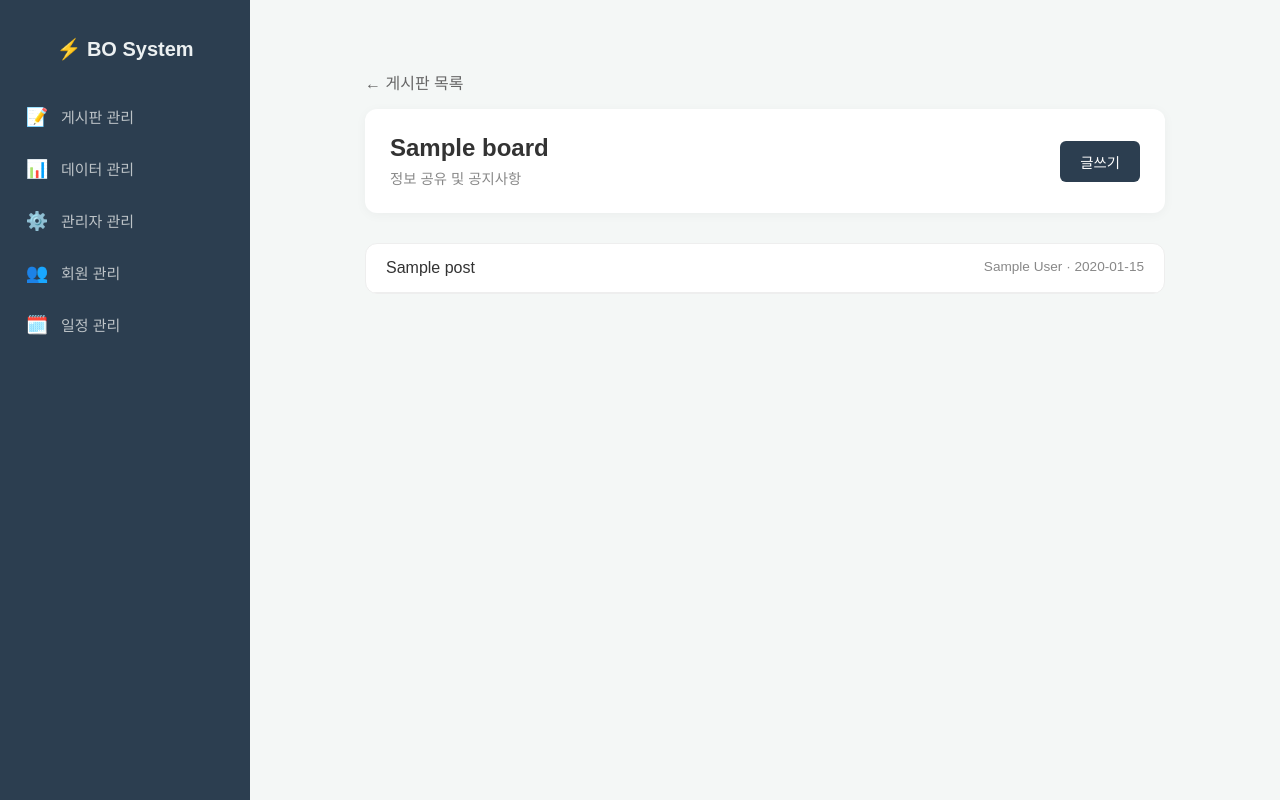
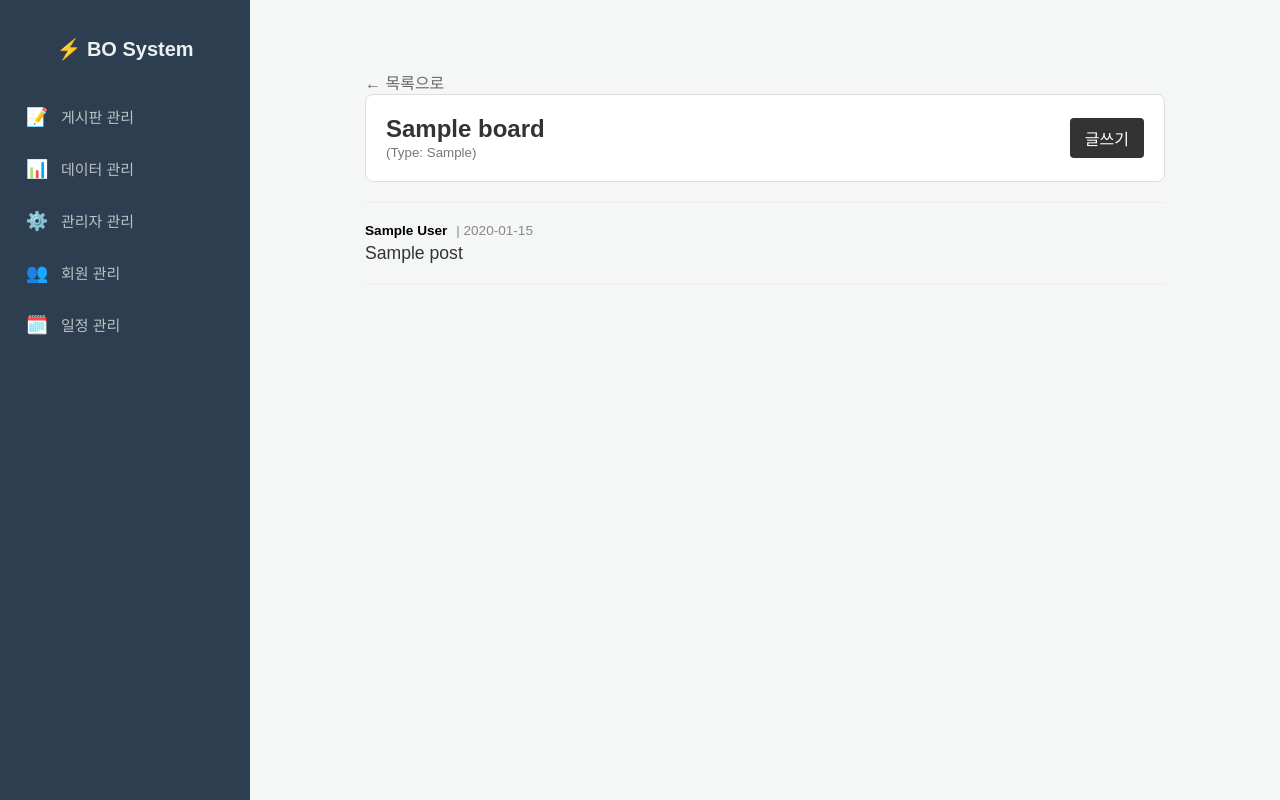
Before and after one commit to honghao30/stock-bo, a FastAPI app: page /board/1 in a window 1280 px wide. Run offline with FastAPI, Linux system fonts and the light colour scheme; tables that the repository leaves empty hold one stand-in row (values such as "Sample post").

Commit message:
게시판 유형 2

```diff
--- a/templates/board_detail.html
+++ b/templates/board_detail.html
@@ -1,240 +1,191 @@
 {% extends "base.html" %} {% block title %}{{ board.name }}{% endblock %} {%
 block extra_styles %}
 <style>
-  /* 전체 컨테이너 */
   .board-container {
     max-width: 800px;
     margin: 30px auto;
     padding: 0 20px;
-    font-family: "Suit", sans-serif;
+    font-family: sans-serif;
   }
-
-  /* 헤더 영역 */
   .board-header {
     background: #fff;
-    padding: 25px;
-    border-radius: 12px;
-    box-shadow: 0 2px 12px rgba(0, 0, 0, 0.04);
-    margin-bottom: 30px;
+    padding: 20px;
+    border-radius: 8px;
+    border: 1px solid #ddd;
+    margin-bottom: 20px;
     display: flex;
     justify-content: space-between;
     align-items: center;
   }
-  .board-title h2 {
+  .board-header h2 {
     margin: 0;
-    font-size: 1.5rem;
     color: #333;
   }
-  .board-desc {
-    color: #888;
-    font-size: 0.9rem;
-    margin-top: 5px;
+
+  /* 방명록 입력 폼 스타일 */
+  .guest-form-box {
+    background: #f9f9f9;
+    border: 1px solid #eee;
+    border-radius: 8px;
+    padding: 20px;
+    margin-bottom: 30px;
   }
-
-  /* [방명록] 입력 폼 스타일 */
-  .guest-form-box {
-    background: #fdfdfd;
-    border: 1px solid #e1e4e8;
-    border-radius: 12px;
-    padding: 20px;
-    margin-bottom: 40px;
-  }
-  .form-title {
-    font-size: 1.1rem;
-    font-weight: bold;
-    margin-bottom: 15px;
-    color: #2c3e50;
-  }
-
-  .input-row {
+  .form-row {
     display: flex;
     gap: 10px;
     margin-bottom: 10px;
   }
-  .input-field {
+  .form-input {
     flex: 1;
     padding: 10px;
-    border: 1px solid #ddd;
-    border-radius: 6px;
-    outline: none;
+    border: 1px solid #ccc;
+    border-radius: 4px;
   }
-  .text-area {
+  .form-textarea {
     width: 100%;
-    height: 100px;
+    height: 80px;
     padding: 10px;
-    border: 1px solid #ddd;
-    border-radius: 6px;
+    border: 1px solid #ccc;
+    border-radius: 4px;
     resize: none;
-    margin-bottom: 10px;
-    box-sizing: border-box; /* 패딩 포함 */
   }
   .submit-btn {
     width: 100%;
-    padding: 12px;
-    background: #2c3e50;
+    padding: 10px;
+    background: #333;
     color: white;
     border: none;
-    border-radius: 6px;
+    border-radius: 4px;
+    cursor: pointer;
     font-weight: bold;
-    cursor: pointer;
-    transition: 0.2s;
-  }
-  .submit-btn:hover {
-    background: #34495e;
   }
 
-  /* [목록] 리스트 스타일 */
+  /* 목록 스타일 */
   .post-list {
-    background: white;
-    border-radius: 12px;
-    border: 1px solid #eee;
-    overflow: hidden;
+    border-top: 1px solid #eee;
+  }
+  .post-item {
+    padding: 20px 0;
+    border-bottom: 1px solid #eee;
   }
 
-  /* 방명록 아이템 (하나의 박스) */
-  .guest-item {
-    padding: 20px;
-    border-bottom: 1px solid #f0f0f0;
-  }
-  .guest-header {
-    display: flex;
-    justify-content: space-between;
-    margin-bottom: 10px;
-    font-size: 0.9rem;
-  }
-  .guest-name {
-    font-weight: bold;
-    color: #2c3e50;
-  }
-  .guest-date {
-    color: #999;
-    font-size: 0.8rem;
-  }
-  .guest-body {
-    background: #f9f9f9;
-    padding: 15px;
-    border-radius: 8px;
+  /* 방명록 내용 표시 */
+  .guest-content {
+    font-size: 1rem;
     color: #444;
-    white-space: pre-wrap; /* 줄바꿈 유지 */
+    white-space: pre-wrap;
+    margin-top: 5px;
     line-height: 1.5;
   }
+  .meta {
+    font-size: 0.85rem;
+    color: #888;
+    margin-bottom: 5px;
+  }
+  .author {
+    font-weight: bold;
+    color: #000;
+    margin-right: 5px;
+  }
 
-  /* 일반 게시판 아이템 (한 줄) */
-  .normal-item {
-    display: flex;
-    justify-content: space-between;
-    padding: 15px 20px;
-    border-bottom: 1px solid #eee;
+  /* 일반 게시판 제목 링크 */
+  .normal-link {
     text-decoration: none;
     color: #333;
-    transition: background 0.1s;
+    font-weight: 500;
+    font-size: 1.1rem;
   }
-  .normal-item:hover {
-    background: #f8f9fa;
-  }
-  .normal-title {
-    font-weight: 500;
-  }
-  .normal-meta {
-    font-size: 0.85rem;
-    color: #888;
+  .normal-link:hover {
+    text-decoration: underline;
+    color: blue;
   }
 </style>
 {% endblock %} {% block content %}
 <div class="board-container">
-  <a
-    href="/boards"
-    style="
-      display: inline-block;
-      margin-bottom: 15px;
-      color: #666;
-      text-decoration: none;
-    "
-    >&larr; 게시판 목록</a
+  <a href="/boards" style="text-decoration: none; color: #666"
+    >&larr; 목록으로</a
   >
 
   <div class="board-header">
-    <div class="board-title">
+    <div>
       <h2>{{ board.name }}</h2>
-      <div class="board-desc">
-        {% if board.type == 'guestbook' %}자유롭게 이야기를 남겨주세요.{% else
-        %}정보 공유 및 공지사항{% endif %}
-      </div>
+      <small style="color: #777"> (Type: {{ board.type }}) </small>
     </div>
 
-    {% if board.type != 'guestbook' %}
+    {% if board.type not in ['guestbook', 'guest'] %}
     <a
       href="/board/{{ board.id }}/write"
       style="
-        background: #2c3e50;
+        background: #333;
         color: white;
-        padding: 10px 20px;
-        border-radius: 6px;
+        padding: 8px 15px;
         text-decoration: none;
-        font-size: 0.9rem;
+        border-radius: 4px;
       "
       >글쓰기</a
     >
     {% endif %}
   </div>
 
-  {% if board.type == 'guestbook' %}
+  {% if board.type in ['guestbook', 'guest'] %}
   <div class="guest-form-box">
-    <div class="form-title">✍️ 방명록 쓰기</div>
+    <h4 style="margin-top: 0; margin-bottom: 10px">✍️ 방명록 남기기</h4>
     <form action="/board/write" method="post">
       <input type="hidden" name="board_id" value="{{ board.id }}" />
-
-      <div class="input-row">
+      <div class="form-row">
         <input
           type="text"
           name="writer"
-          class="input-field"
+          class="form-input"
           placeholder="이름"
           required
         />
         <input
           type="password"
           name="password"
-          class="input-field"
-          placeholder="비밀번호(선택)"
+          class="form-input"
+          placeholder="비밀번호"
         />
       </div>
-
       <textarea
         name="content"
-        class="text-area"
-        placeholder="내용을 입력해주세요"
+        class="form-textarea"
+        placeholder="내용을 입력하세요..."
         required
       ></textarea>
-
       <button type="submit" class="submit-btn">등록하기</button>
     </form>
   </div>
   {% endif %}
 
   <div class="post-list">
-    {% if posts %} {% for post in posts %} {% if board.type == 'guestbook' %}
-    <div class="guest-item">
-      <div class="guest-header">
-        <span class="guest-name">👤 {{ post.author or '익명' }}</span>
-        <span class="guest-date"
+    {% if posts %} {% for post in posts %}
+    <div class="post-item">
+      {% if board.type in ['guestbook', 'guest'] %}
+      <div class="meta">
+        <span class="author">👤 {{ post.author or '익명' }}</span>
+        <span
           >{{ post.created_at.strftime('%Y-%m-%d %H:%M') if post.created_at else
           '' }}</span
         >
       </div>
-      <div class="guest-body">{{ post.content }}</div>
+      <div class="guest-content">{{ post.content }}</div>
+
+      {% else %}
+      <div class="meta">
+        <span class="author">{{ post.author }}</span> |
+        <span
+          >{{ post.created_at.strftime('%Y-%m-%d') if post.created_at else ''
+          }}</span
+        >
+      </div>
+      <a href="/board/{{ board.id }}/post/{{ post.id }}" class="normal-link">
+        {{ post.title }}
+      </a>
+      {% endif %}
     </div>
-
-    {% else %}
-    <a href="/board/{{ board.id }}/post/{{ post.id }}" class="normal-item">
-      <div class="normal-title">{{ post.title }}</div>
-      <div class="normal-meta">
-        {{ post.author }} · {{ post.created_at.strftime('%Y-%m-%d') if
-        post.created_at else '' }}
-      </div>
-    </a>
-    {% endif %} {% endfor %} {% else %}
-    <div style="text-align: center; padding: 50px; color: #999">
+    {% endfor %} {% else %}
+    <div style="padding: 50px; text-align: center; color: #999">
       등록된 글이 없습니다.
     </div>
     {% endif %}
```
Also changed, not shown: app/routers/board.py (+39 -15 lines), templates/post_view.html (+51 -89 lines).
